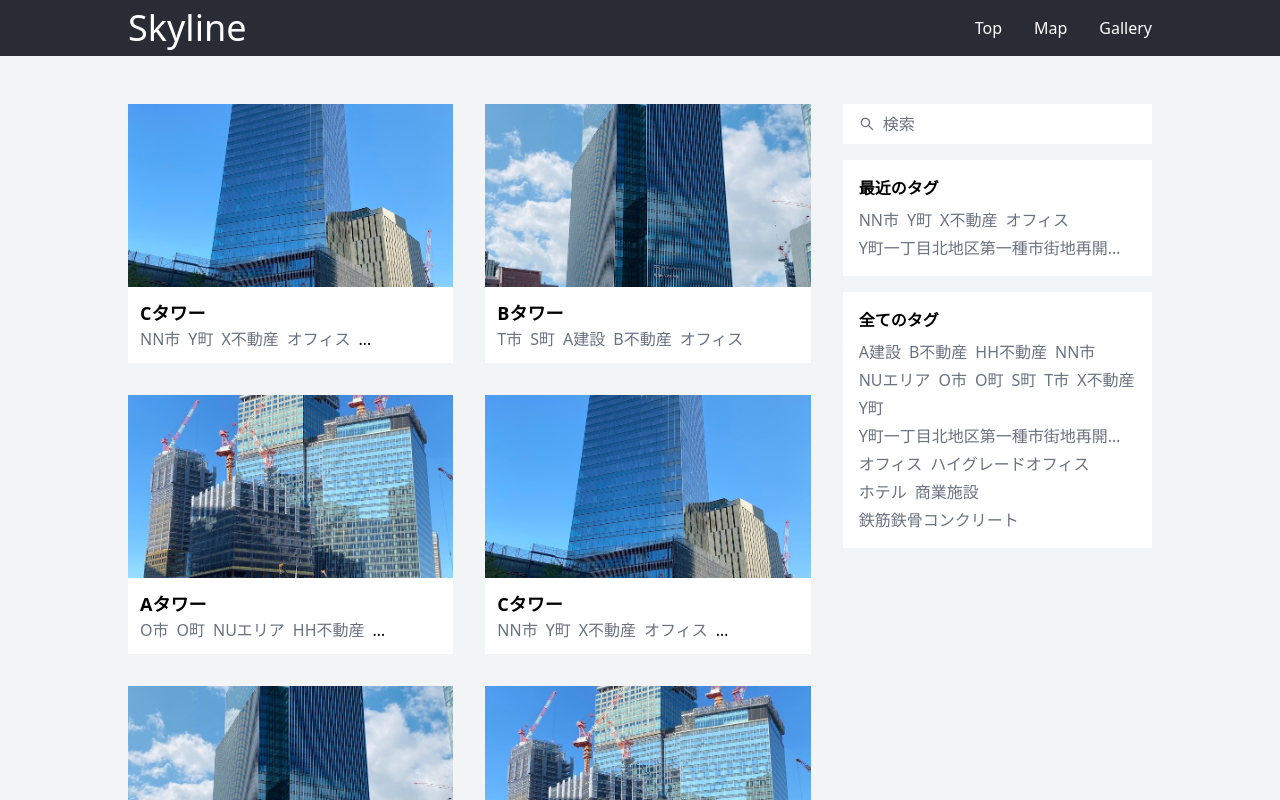
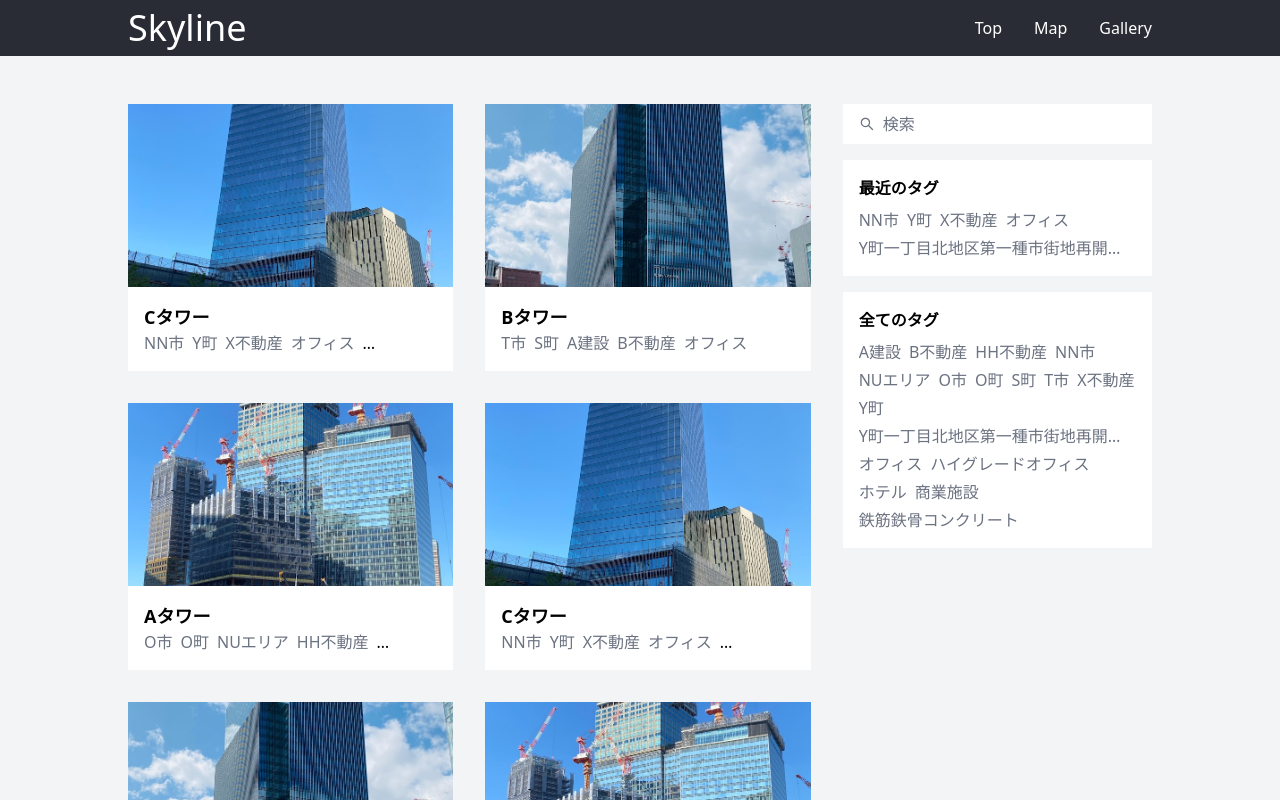
Before and after one commit to FNYukii/Skyline, a Next.js app: page / in a window 1280 px wide. Shown: the top 800 px of the page. Built offline with nearby package versions, Linux system fonts and the light colour scheme.

Commit message:
feat: パディング調整

```diff
--- a/src/components/sections/PostListSection.tsx
+++ b/src/components/sections/PostListSection.tsx
@@ -25,7 +25,7 @@ function PostListSection(props: Props) {
 							</Link>
 						</div>
 
-						<div className="p-3 bg-white">
+						<div className="p-4 bg-white">
 
 							<Link href={`/posts/${post.id}`} className="text-lg font-bold hover:underline">{post.title}</Link>
 
```
